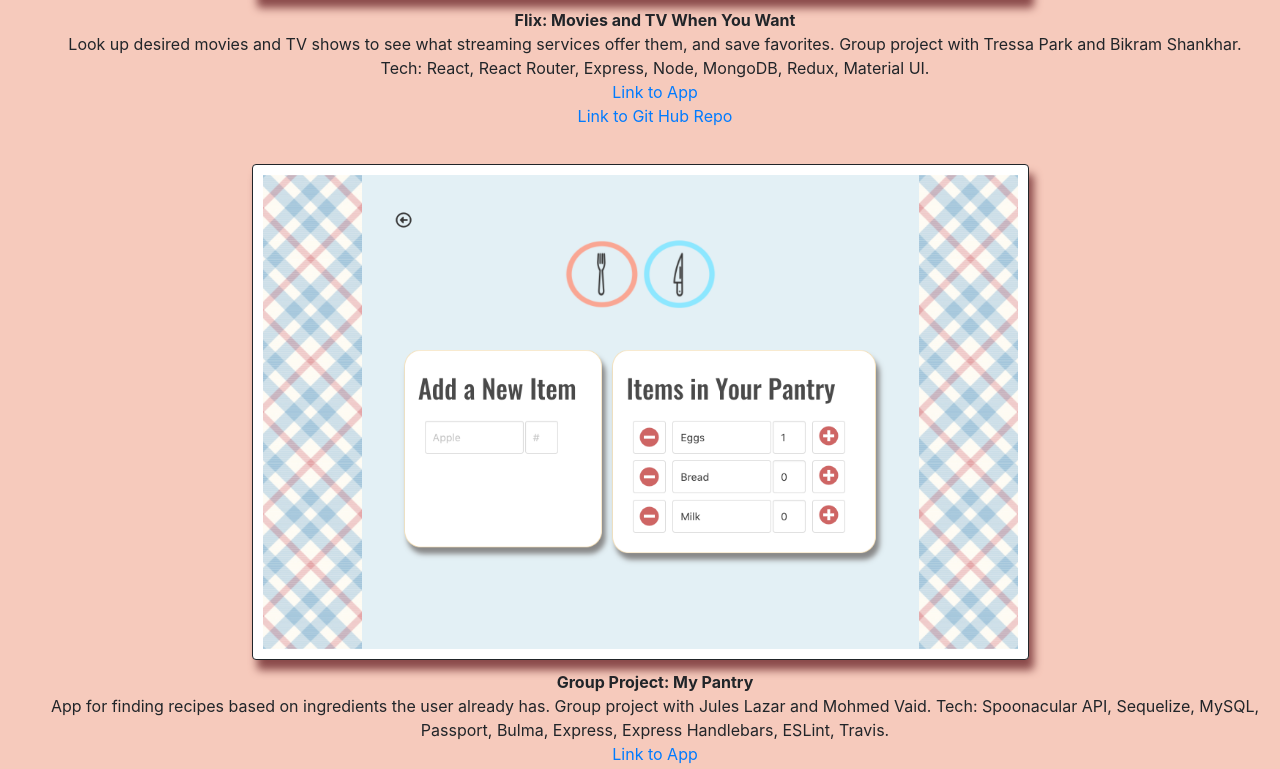
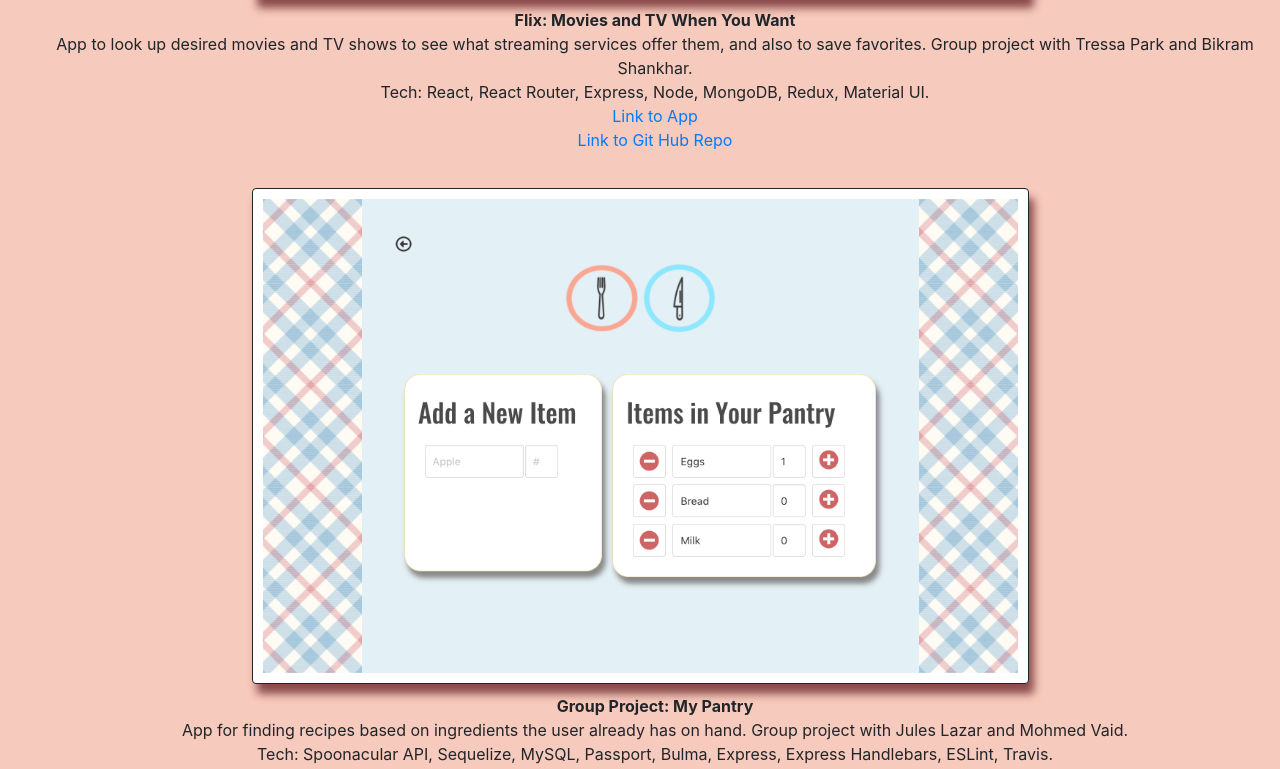
Before and after one commit to JIllWesterfelhaus/reactportfolio2, a React (Create React App) app in the folder client/: page /portfolio in a window 1280 px wide. Shown: the part 764-1533 px from the top of the page. Built offline with nearby package versions, Linux system fonts and the light colour scheme.

Commit message:
added tech field to project.json, project.js and portfolio.js

```diff
--- a/client/src/Project.json
+++ b/client/src/Project.json
@@ -3,7 +3,8 @@
     "id": 0,
     "title": "Flix: Movies and TV When You Want ",
     "image": "./images/flix.png",
-    "description": "Look up desired movies and TV shows to see what streaming services offer them, and save favorites.  Group project with Tressa Park and Bikram Shankhar. Tech: React, React Router, Express, Node, MongoDB, Redux, Material UI.",
+    "description":"App to look up desired movies and TV shows to see what streaming services offer them, and also to save favorites.  Group project with Tressa Park and Bikram Shankhar.",
+    "tech": "Tech: React, React Router, Express, Node, MongoDB, Redux, Material UI.",
     "linkToApp": "https://movie-tracker-user.herokuapp.com/",
     "linkToRepo": "https://github.com/flix-project/flix"
   },
@@ -11,7 +12,8 @@
       "id": 1,
       "title": "Group Project: My Pantry",
       "image": "./images/MyPantry.png",
-      "description": "App for finding recipes based on ingredients the user already has. Group project with Jules Lazar and Mohmed Vaid. Tech: Spoonacular API, Sequelize, MySQL, Passport, Bulma, Express, Express Handlebars, ESLint, Travis.",
+      "description": "App for finding recipes based on ingredients the user already has on hand. Group project with Jules Lazar and Mohmed Vaid.",
+      "tech": "Tech: Spoonacular API, Sequelize, MySQL, Passport, Bulma, Express, Express Handlebars, ESLint, Travis.",
       "linkToApp": "http://shielded-harbor-38774.herokuapp.com/",
       "linkToRepo": "https://github.com/Hot-Fixers/Project2"
     },
@@ -19,7 +21,8 @@
         "id": 2,
         "title": "Group Project: Flyte!",
         "image": "./images/Flyte.png",
-        "description": "Stock news and price app. Group project with Alex Bailon, Bikram Shankhar, Zaki Khan and Kyle Resurreccion. Tech:  Materialize, Rally, Alpha Vantage API, IEX Cloud API, Chart.js, Yahoo Finance News API, JQuery, HTML, CSS, JS.",
+        "description": "App that tracks history of stock prices and also displays current news about searched stocks. Group project with Alex Bailon, Bikram Shankhar, Zaki Khan and Kyle Resurreccion.",
+        "tech": "Tech:  Materialize, Rally, Alpha Vantage API, IEX Cloud API, Chart.js, Yahoo Finance News API, JQuery, HTML, CSS, JS.",
         "linkToApp": "https://kyleres.github.io/Finance_App/",
         "linkToRepo": "https://github.com/kyleres/Finance_App"
       },
@@ -27,7 +30,8 @@
         "id": 3,
         "title": "Eat Da Burger!",
         "image": "./images/burger.png",
-        "description": "App that tracks burgers the user has eaten and wants to try. Tech:  Node, mySQL, Handlebars, Express.",
+        "description": "App that tracks burgers the user has eaten and wants to try.",
+        "tech": "Tech:  Node, mySQL, Handlebars, Express.",
         "linkToApp": "https://limitless-escarpment-12108.herokuapp.com/",
         "linkToRepo": "https://github.com/JIllWesterfelhaus/burger"
       },
@@ -35,7 +39,8 @@
         "id": 4,
         "title": "Budget Tracker",
         "image": "./images/BudgetTracker.png",
-        "description": "App that allows user to input and save transactions whether or not Internet service is available. Tech:  Manifest, Server Worker and Javascript to cache transactions.",
+        "description": "PWA app that allows user to input and save transactions whether or not Internet service is available.",
+        "tech": "Tech:  Manifest, Server Worker and Javascript to cache transactions.",
         "linkToApp": "https://mighty-brushlands-36668.herokuapp.com/",
         "linkToRepo": "https://github.com/JIllWesterfelhaus/BudgetTracker"
       },
@@ -43,7 +48,7 @@
         "id": 5,
         "title": "Note Taker",
         "image": "./images/NoteTaker.png",
-        "description": "App that allows user to create and delete notes.  Tech:  Express, Node, and Javascript.",
+        "description": "App that allows user to create and delete notes.",  "tech": "Tech:  Express, Node, and Javascript.",
         "linkToApp": "https://warm-mesa-71513.herokuapp.com/",
         "linkToRepo": "https://github.com/JIllWesterfelhaus/NoteTaker"
       },
@@ -51,7 +56,8 @@
         "id": 6,
         "title": "Team Roster",
         "image": "./images/TeamRoster.png",
-        "description": "Creates and displays current information about a work team.  App generates HTML in Node. Click on Link to App to see demonstration video.  Tech:  node.js, Jest, Inquirer and Javascript.",
+        "description": "App that creates and displays current information about a work team.  App generates HTML in Node. Click on Link to App to see demonstration video.",
+        "tech":  "Tech:  node.js, Jest, Inquirer and Javascript.",
         "linkToApp": "https://youtu.be/JygOPosMV5o",
         "linkToRepo": "https://github.com/JIllWesterfelhaus/EmployeeSummary2"
       }
--- a/client/src/components/pages/Portfolio.js
+++ b/client/src/components/pages/Portfolio.js
@@ -8,6 +8,7 @@ function Portfolio() {
       title={project.title}
       image={project.image}
       description={project.description}
+      tech={project.tech}
       linkToApp={project.linkToApp}
       linkToRepo={project.linkToRepo}
       />
--- a/client/src/components/pages/Project.js
+++ b/client/src/components/pages/Project.js
@@ -17,6 +17,9 @@ function Project(props) {
             {props.description}
           </li>
           <li>
+            {props.tech}
+          </li>
+          <li>
             <a href={props.linkToApp} target="_blank" >Link to App</a>
           </li>
           <li>
```
